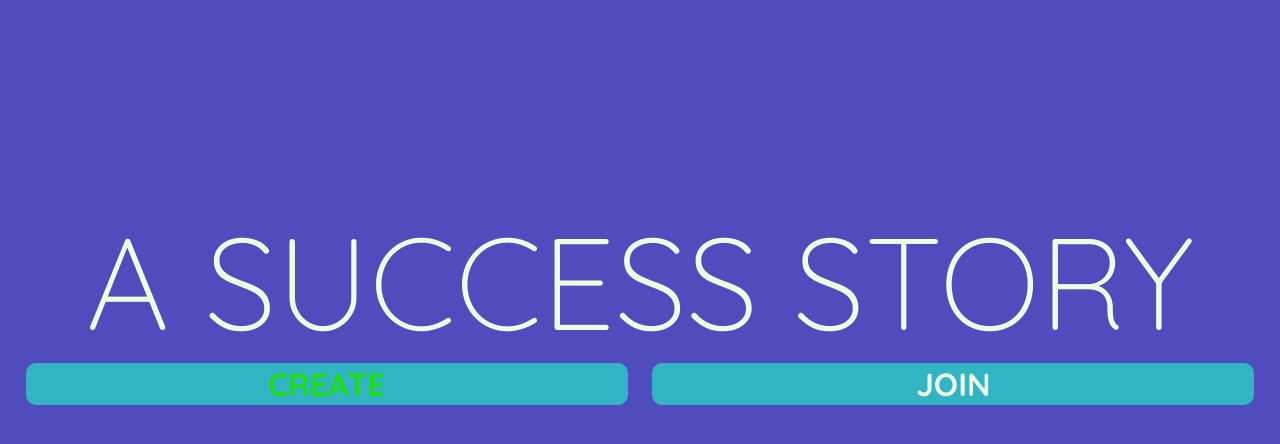
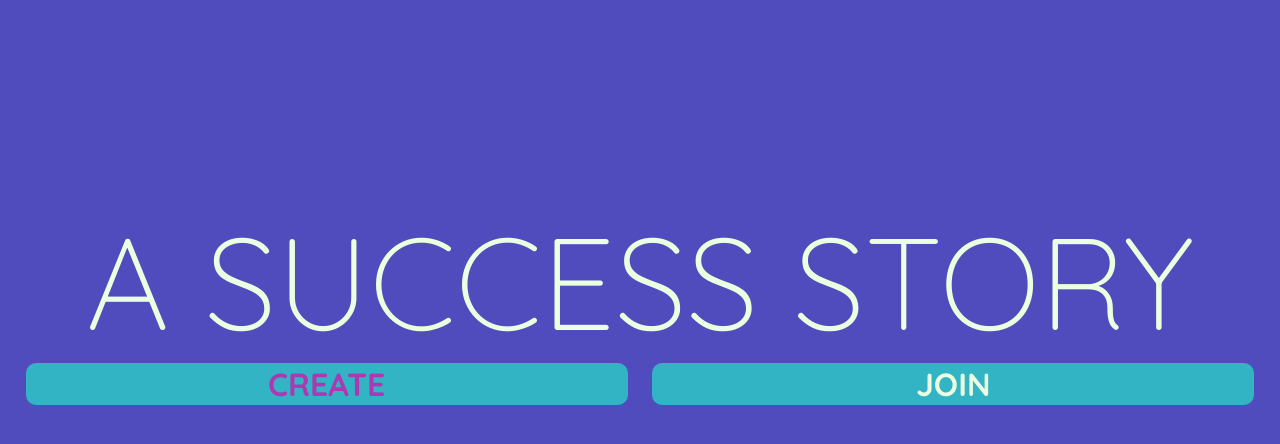
Before and after one commit to Dylanabo/JAM_SUCEESS, a website: page Succees/public/index.html in a window 1280 px wide. In both pictures the pointer is over the button "CREATE". Drawn offline with nearby package versions, Linux system fonts and the light colour scheme; no server answers.

Commit message:
hover color

```diff
--- a/Succees/public/css/styles.css
+++ b/Succees/public/css/styles.css
@@ -54,7 +54,7 @@ html, body {
 
 .btn:hover,
 .btn:focus {
-    color: #1ae013;
+    color: #AE37B2;
     text-decoration: none;
 }
 
```
